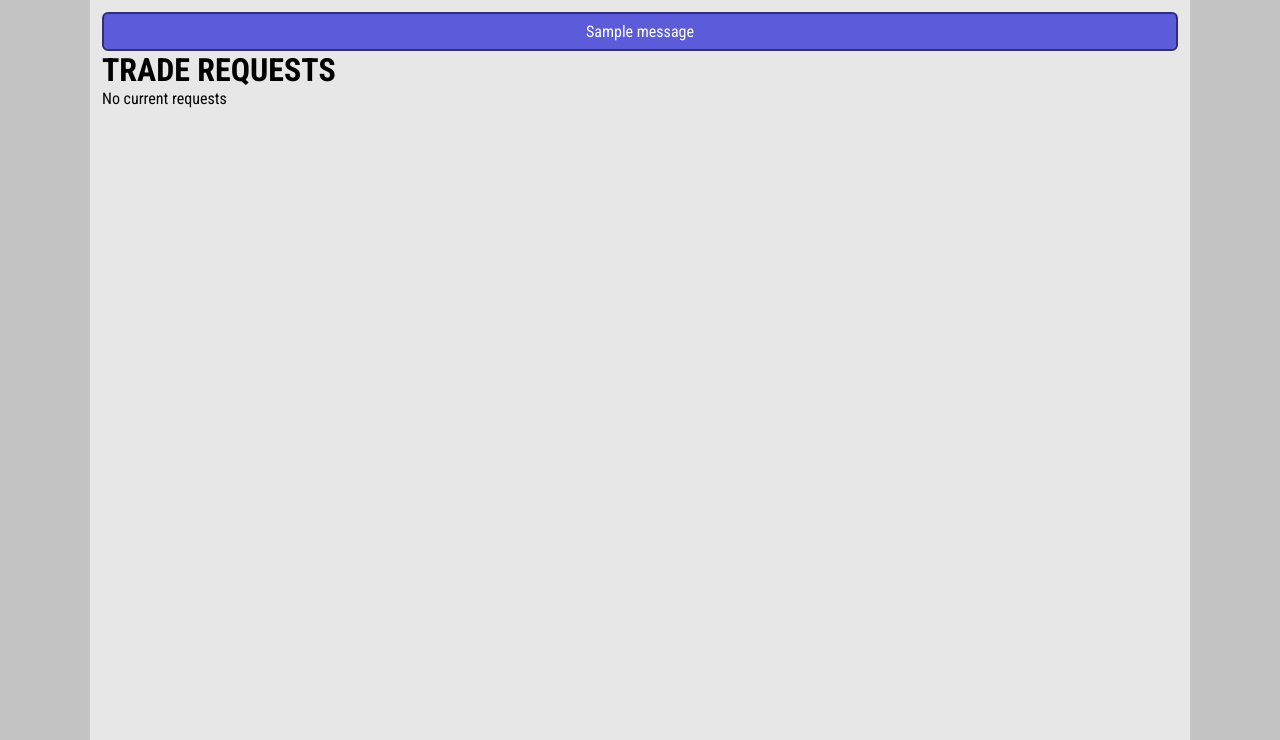
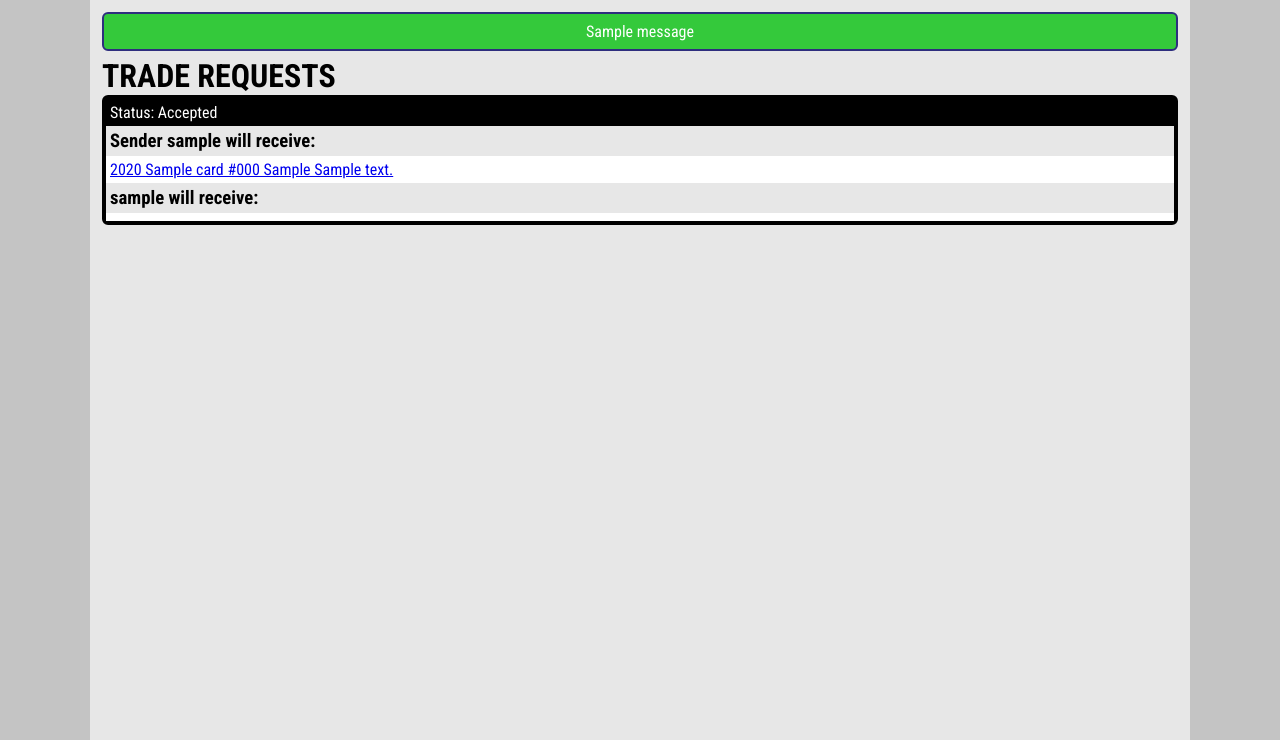
Before and after one commit to comptonapps/cardboardgm, a Flask app: page /users/1/requests in a window 1280 px wide. Shown: the part 60-800 px from the top of the page. Run offline with Flask 2, Linux system fonts and the light colour scheme; tables that the repository leaves empty hold one stand-in row (values such as "Sample post"); one stand-in notice (Sample message) is shown; parts of the project's set-up code (start-up, migrations or seed data) failed here and were passed over.

Commit message:
TradeRequest functionaliy add with owners/users able to accept, decline, or delete trades.  Trade logic currently in app.py route '/users/<int:id>/requests'

```diff
--- a/app.py
+++ b/app.py
@@ -1,7 +1,7 @@
 from flask import Flask, render_template, request, g, session, redirect, flash, jsonify
 from secrets import FLASK_SECRET_KEY
 from models import db, connect_db, User, Card, TimeTest, TradeRequest, RequestCard
-from forms import LoginForm, RegisterForm, CardForm, EditUserForm
+from forms import LoginForm, RegisterForm, CardForm, EditUserForm, AcceptDeclineForm
 from sqlalchemy.exc import IntegrityError
 from helpers import handle_image_upload, delete_record_from_s3
 from PIL import Image, UnidentifiedImageError
@@ -20,6 +20,7 @@ app.config['SQLALCHEMY_TRACK_MODIFICATIONS'] = False
 app.config['SQLALCHEMY_ECHO'] = True
 
 connect_db(app)
+
 
 db.create_all()
 
@@ -51,7 +52,7 @@ def login_user():
             add_user_to_session(user)
             return redirect(f'/users/{user.id}')
         else:
-            flash("Incorrect Username or Password")
+            flash("Incorrect Username or Password", 'error')
     return render_template("login.html", form=form)
 
 @app.route('/register', methods=['GET', 'POST'])
@@ -70,15 +71,15 @@ def register_user():
             try:
                 db.session.commit()
                 add_user_to_session(new_user)
-                flash("User created")
+                flash("User created", 'success')
                 return redirect(f'/users/{new_user.id}')
             except IntegrityError:
                 db.session.rollback()
-                flash("Username already taken")
+                flash("Username already taken", 'error')
                 return redirect('/register')
             except:
                 db.session.rollback()
-                flash("Error creating user")
+                flash("Error creating user", 'error')
                 return redirect('/register')
     return render_template('register.html', form=form)
 
@@ -118,10 +119,10 @@ def edit_user_form(id):
                     db.session.commit()
                     return redirect(f'/users/{user.id}')
                 except:
-                    flash("Image Error")
+                    flash("Image Error", 'error')
                     return redirect(f'/users/{user.id}')
         except:
-                    flash("Changes could not be saved")
+                    flash("Changes could not be saved", 'error')
                     return redirect(f'/users/{user.id}')
     return render_template('edit-user.html', user=user, form=form)
 
@@ -138,7 +139,7 @@ def add_new_card(id):
         db.session.add(new_card)
         try:
             db.session.commit()
-            flash("Card successfully added!")
+            flash("Card successfully added!", 'success')
             if form.image.data:
                 try:
                     img = Image.open(request.files[form.image.name])
@@ -153,11 +154,11 @@ def add_new_card(id):
                     new_card.img_url = file_key
                     db.session.commit()
                 except:
-                    flash("Image file is unsupported type")
+                    flash("Image file is unsupported type", 'error')
             return redirect(f'/users/{id}')
         except:
             db.session.rollback()
-            flash("Error adding Card")
+            flash("Error adding Card", 'error')
     return render_template('add-card.html', form=form)
 
 @app.route('/users/<int:id>/delete', methods=['POST'])
@@ -166,11 +167,11 @@ def delete_user(id):
     db.session.delete(user)
     try:
         db.session.commit()
-        flash("User Deleted!")
+        flash("User Deleted!", 'success')
         return redirect('/logout')
     except:
         db.session.rollback()
-        flash("Error deleting user")
+        flash("Error deleting user", 'error')
         return redirect("/")
 
 @app.route('/cards')
@@ -195,11 +196,11 @@ def edit_card(id):
         card.desc = form.desc.data
         try:
             db.session.commit()
-            flash("Changes saved")
+            flash("Changes saved", 'success')
             return redirect(f'/users/{card.user.id}')
         except:
             db.session.rollback()
-            flash("error saving changes")
+            flash("error saving changes", 'error')
     return render_template('edit-card.html', form=form, card=card)
 
 @app.route('/cards/<int:id>/request')
@@ -301,14 +302,39 @@ def get_users():
             user_results.append(user.serialize())
     return jsonify(user_results)
 
-@app.route('/users/<int:id>/requests')
+@app.route('/users/<int:id>/requests', methods=['GET', 'POST'])
 def show_requests(id):
-    return render_template('requests.html');
+    form = AcceptDeclineForm()
+    requests = TradeRequest.query.filter((TradeRequest.to_id == id) | (TradeRequest.from_id == id)).order_by(TradeRequest.time_created.desc()).all()
+    if form.validate_on_submit():
+        request = TradeRequest.query.get_or_404(int(form.request_id.data))
+        if form.delete.data:
+            db.session.delete(request)
+            req_ID = request.id
+            req_cards = RequestCard.query.filter_by(request_id=req_ID).delete()
+            db.session.commit()
+            return redirect('/')
+        elif form.decline.data:
+            request.accepted = False
+            db.session.commit()
+            return redirect('/')
+        else:
+            to_id = request.to_id
+            from_id = request.from_id
+            cards = request.cards
+            for card in cards:
+                if card.owner_id == to_id:
+                    card.owner_id = from_id
+                else:
+                    card.owner_id = to_id
+            request.accepted = True
+            db.session.commit()
+    return render_template('requests.html', requests=requests, form=form)
 
 @app.route('/logout')
 def logout_user():
     session.pop(USER_ID)
-    flash("Goodbye!")
+    flash("Goodbye!", 'success')
     return redirect('/')
 
 def add_user_to_session(user):
@@ -377,3 +403,15 @@ def test_request(id):
     request = TradeRequest(from_id=g.user.id, to_id=card.owner_id)
     db.session.add(request)
     db.session.commit()
+
+@app.route('/test-accept', methods=['GET', 'POST'])
+def test_accept():
+    form = AcceptDeclineForm(hidden="CHOP")
+    if form.validate_on_submit():
+        print(f'\n\nGOT HERE\n\n')
+        print(form.accept.data)
+        print(form.decline.data)
+        print(form.hidden.data)
+        import pdb
+        pdb.set_trace()
+    return render_template('test-accept.html', form=form)
--- a/forms.py
+++ b/forms.py
@@ -1,5 +1,5 @@
 from flask_wtf import FlaskForm
-from wtforms import StringField, PasswordField, SelectField, FileField
+from wtforms import StringField, PasswordField, SelectField, FileField, SubmitField, HiddenField
 from wtforms.validators import InputRequired, Email, Length, EqualTo, Optional
 from wtforms_validators import AlphaNumeric
 from constants import EARLIEST_YEAR, CURRENT_YEAR
@@ -29,3 +29,10 @@ class CardForm(PlayerForm):
     number = StringField("Number", validators=[Optional()])
     desc = StringField("Description", validators=[Length(max=50, message="Limit description to 50 characters")])
     image = FileField("Card Image", validators=[Optional()])
+
+class AcceptDeclineForm(FlaskForm):
+
+    accept = SubmitField('Accept')
+    decline = SubmitField('Decline')
+    delete = SubmitField('DELETE TRADE')
+    request_id = HiddenField()
--- a/static/css/base.css
+++ b/static/css/base.css
@@ -16,7 +16,7 @@ body, html {
     min-height: 400px;
 }
 
-button {
+button, input[type=submit] {
     border: none;
     font-family: 'Roboto Condensed', sans-serif;
     border-radius: 8px;
@@ -84,12 +84,12 @@ nav a, nav a:visited {
 }
 
 .flash-msg {
-    background-color: rgb(92, 92, 219);
     border: 2px solid rgb(46, 46, 126);
     color: white;
     text-align: center;
     border-radius: 6px;
     padding: 8px;
+    margin-bottom: 6px;
 
 }
 
@@ -200,11 +200,11 @@ input[type='file'] {
     background-color: rgb(14, 150, 230);
 }
 
-.green {
+.green, .success {
     background-color: rgb(52, 201, 59);
 }
 
-.red {
+.red, .error {
     background-color: rgb(235, 64, 64);
 }
 
--- a/templates/base.html
+++ b/templates/base.html
@@ -28,8 +28,8 @@
         {% endif %}
     </nav>
     <div class="app-container">
-        {% for msg in get_flashed_messages() %}
-        <p class="flash-msg">{{msg}}</p>
+        {% for category, msg in get_flashed_messages(with_categories=True) %}
+        <p class="flash-msg {{category}}">{{msg}}</p>
         {% endfor %}
 
                 {% block content %}
--- a/templates/requests.html
+++ b/templates/requests.html
@@ -1,6 +1,150 @@
 {% extends 'base.html' %}
 
 {% block content %}
+<style>
+    .trade-cell {
+        margin-bottom: 12px;
+        border: 4px solid black;
+        border-radius: 6px;
+    }
+
+    .trade-status {
+        background-color: black;
+        color: white;
+        padding: 4px;
+    }
+
+    .owner-receive {
+        padding: 4px;
+    }
+
+    .trade-cards {
+        padding: 4px;
+        background-color: white;
+    }
+
+    .trade-cell-form {
+        display: flex;
+        padding: 4px;
+        align-items: center;
+        justify-content: space-around;
+        width: 100%;
+        height: 50px;
+    }
+
+    .trade-cell-form form {
+        width: 50%;
+        margin: 4px;
+        color: white;
+    }
+
+    /* .trade-cell-form input[type=submit] {
+        color: white;
+    }
+
+    .white-text {
+        /* color: white; */
+    } */
+</style>
 <h1>TRADE REQUESTS</h1>
-<p>No current requests</p>
+{% for request in requests %}
+<div class="trade-cell">
+<div class="trade-cell-status">
+<p class="trade-status">Status:
+    {% if request.accepted %}
+    Accepted
+    {% elif request.accepted == false %}
+    Rejected
+    {% else %}
+    Active
+    {% endif %}</p>
+</div>
+<h3 class="owner-receive">Sender {{request.from_user.username}} will receive:</h3>
+<div class="trade-cards">
+    {% for item in request.items %}
+    {% if item.requested %}
+    <p><a href="/cards/{{item.info.id}}">{{item.info.to_string()}}</a></p>
+    {% endif %}
+    {% endfor %}
+</div>
+<h3 class="owner-receive">{{request.to_user.username}} will receive:</h3>
+<div class="trade-cards">
+    {% for item in request.items %}
+    {% if not item.requested %}
+    <p><a href="/cards/{{item.info.id}}">{{item.info.to_string()}}</a></p>
+    {% endif %}
+    {% endfor %}
+</div>
+{% if request.to_user.id == g.user.id %}
+<div class="trade-cell-form">
+        <form method='POST'>
+                {{ form.csrf_token }}
+
+                {{ form.request_id(value=request.id) }}
+
+
+                <div class="form-group">
+                    {{form.accept(class_="form-btn blue accept white-text")}}
+                    {{form.decline(class_="form-btn red decline white-text")}}
+                </div>
+
+
+
+            </form>
+
+</div>
+{% endif %}
+{% if request.from_id == g.user.id %}
+<div class="trade-cell-form">
+    <form method='POST'>
+        {{ form.csrf_token }}
+
+        {{ form.request_id(value=request.id) }}
+
+        <div class="form-group">
+            {{form.delete(class_="form-btn red delete", id="deleteTradeBtn")}}
+        </div>
+    </form>
+</div>
+{% endif %}
+</div>
+
+
+{% endfor %}
+<script>
+        const body = document.querySelector('body');
+        let tradeCells = document.getElementsByClassName("trade-cell-form");
+        let notConfirmed = true;
+        for (cell of tradeCells) {
+            cell.addEventListener('click', function(e){
+                let target = e.target;
+                console.log(target)
+                if (target.classList.contains('form-btn')) {
+                    if (target.classList.contains('delete')) {
+                        if (notConfirmed){
+                            e.preventDefault();
+                            let ac = new AlertController("DELETE TRADE", "Are you sure you want to delete this trade?", "DELETE TRADE", function() {
+                            notConfirmed = false;
+                            target.click();
+                        })
+                        body.append(ac.ac);
+                        }
+
+                    } else if (target.classList.contains('decline')) {
+
+                        if (notConfirmed) {
+                            e.preventDefault();
+                            let ac = new AlertController("DECLINE TRADE", "Are you sure you want to decline this trade?", "DECLINE TRADE", function() {
+                                notConfirmed = false;
+                                target.click();
+                            })
+                            body.append(ac.ac)
+                        }
+                    }
+
+                }
+
+            });
+        }
+    </script>
 {% endblock %}
```
Also changed, not shown: models.py (+7 -6 lines), seed.py (added, +53 -0 lines), templates/test-accept.html (added, +25 -0 lines).
